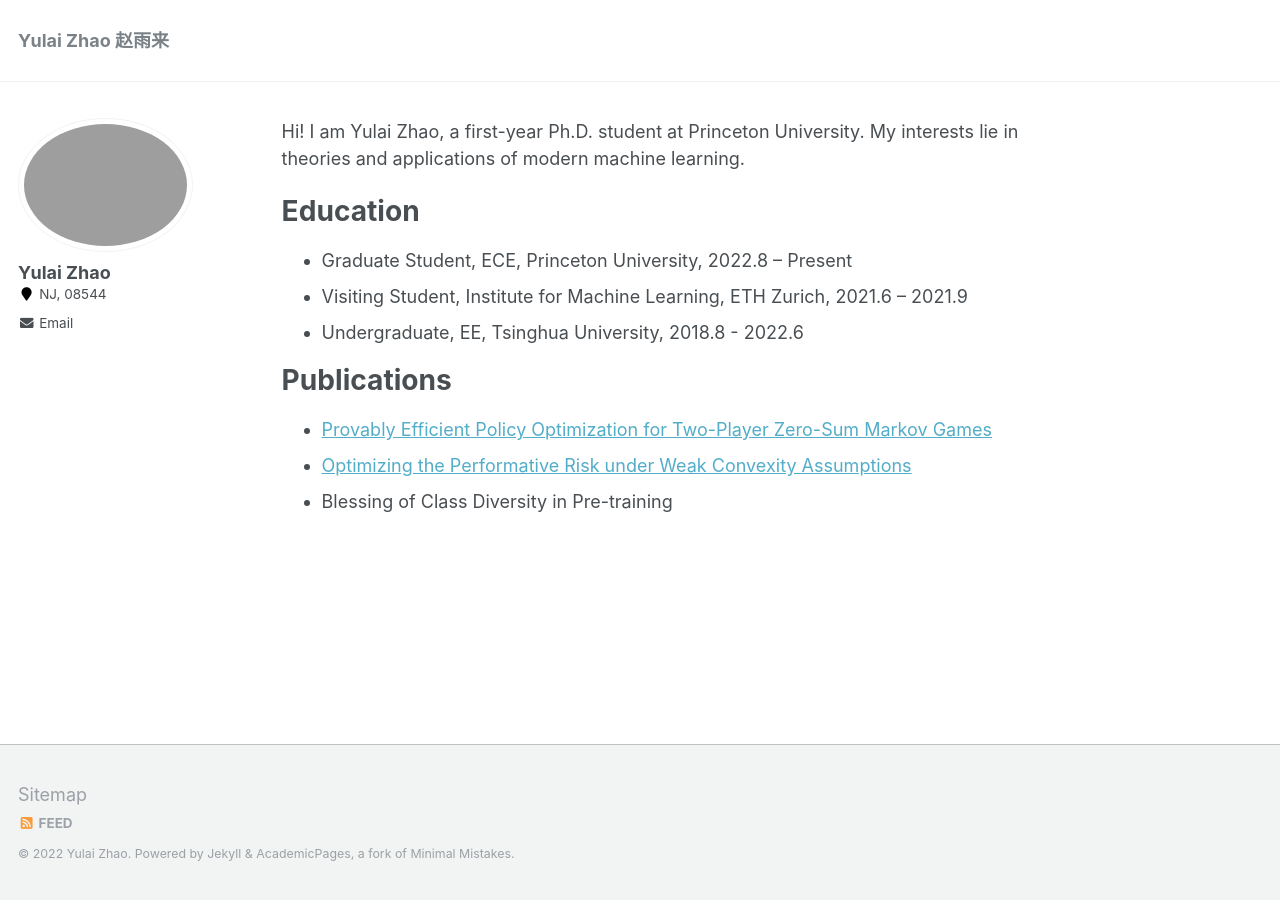
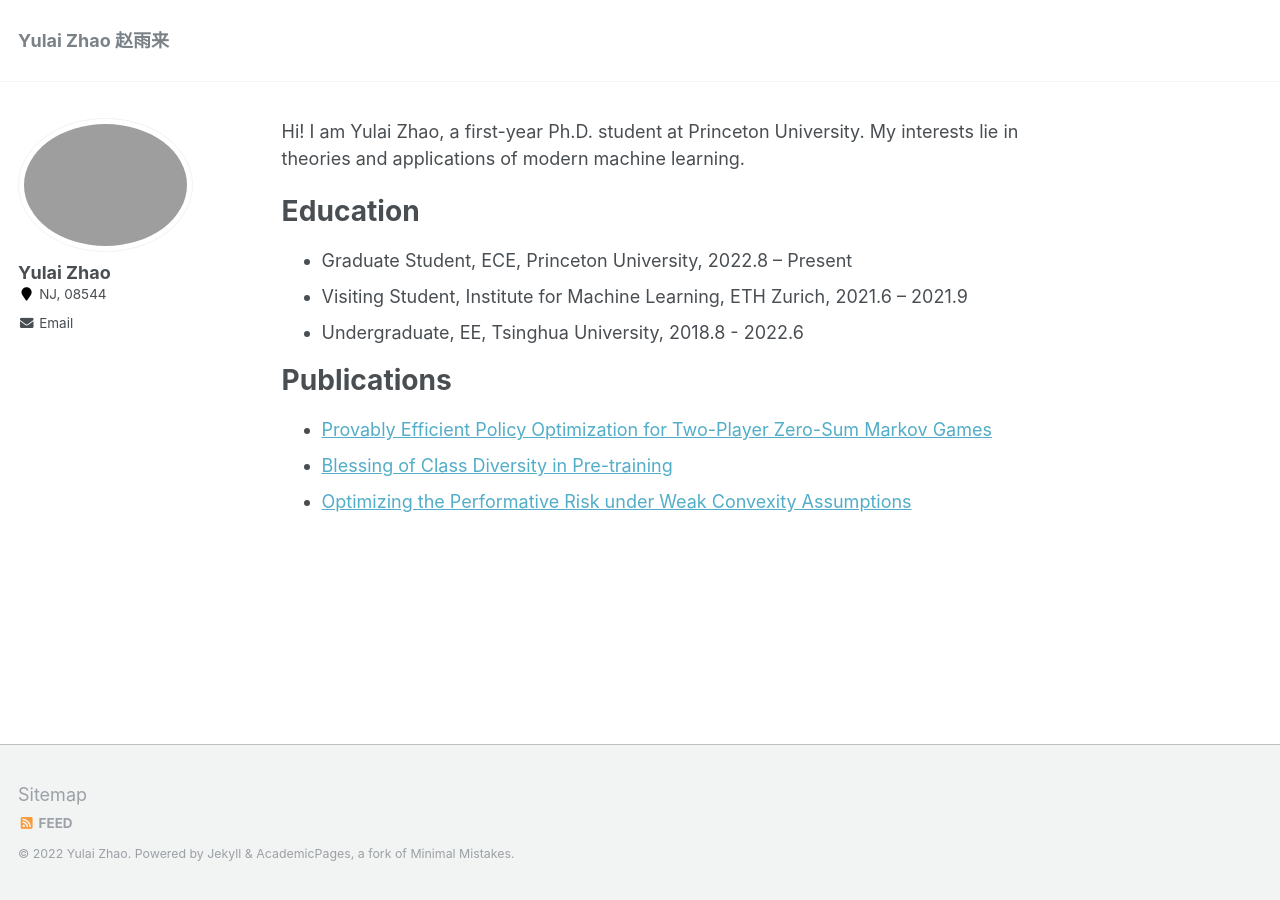
Before and after one commit to zhaoyl18/zhaoyl18.github.io, a Jekyll site: the page built from _pages/about.md, in a window 1280 px wide. Built offline with Jekyll 4.4.1, drawn with Linux system fonts in a browser that asks for light colours; part of the change alters nothing that is shown.

```diff
--- a/_pages/about.md
+++ b/_pages/about.md
@@ -20,5 +20,5 @@ Education
 Publications
 ======
 * [Provably Efficient Policy Optimization for Two-Player Zero-Sum Markov Games](https://proceedings.mlr.press/v151/zhao22b.html)
+* [Blessing of Class Diversity in Pre-training](https://arxiv.org/abs/2209.03447)
 * [Optimizing the Performative Risk under Weak Convexity Assumptions](https://arxiv.org/abs/2209.00771)
-* Blessing of Class Diversity in Pre-training
```
